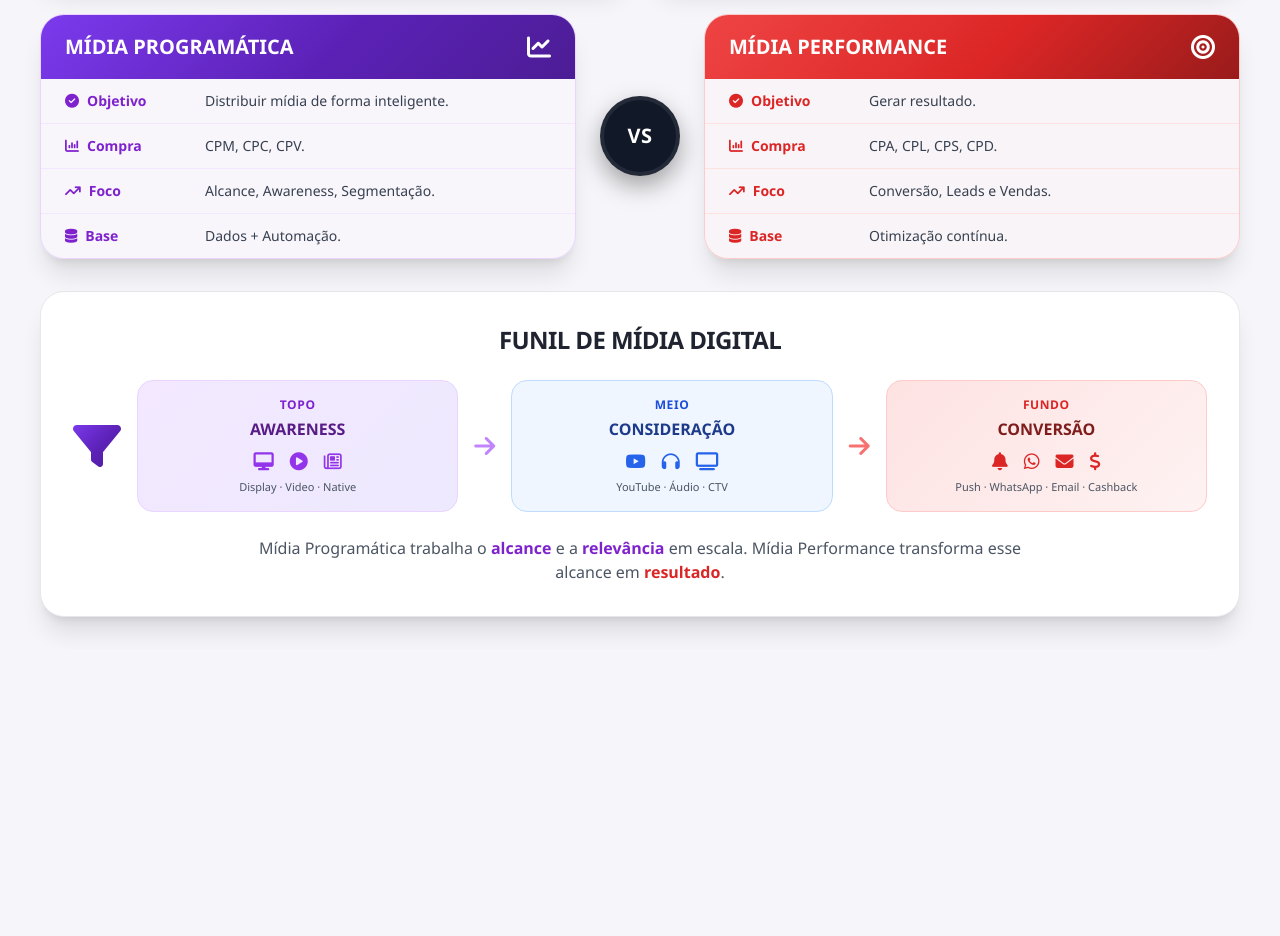
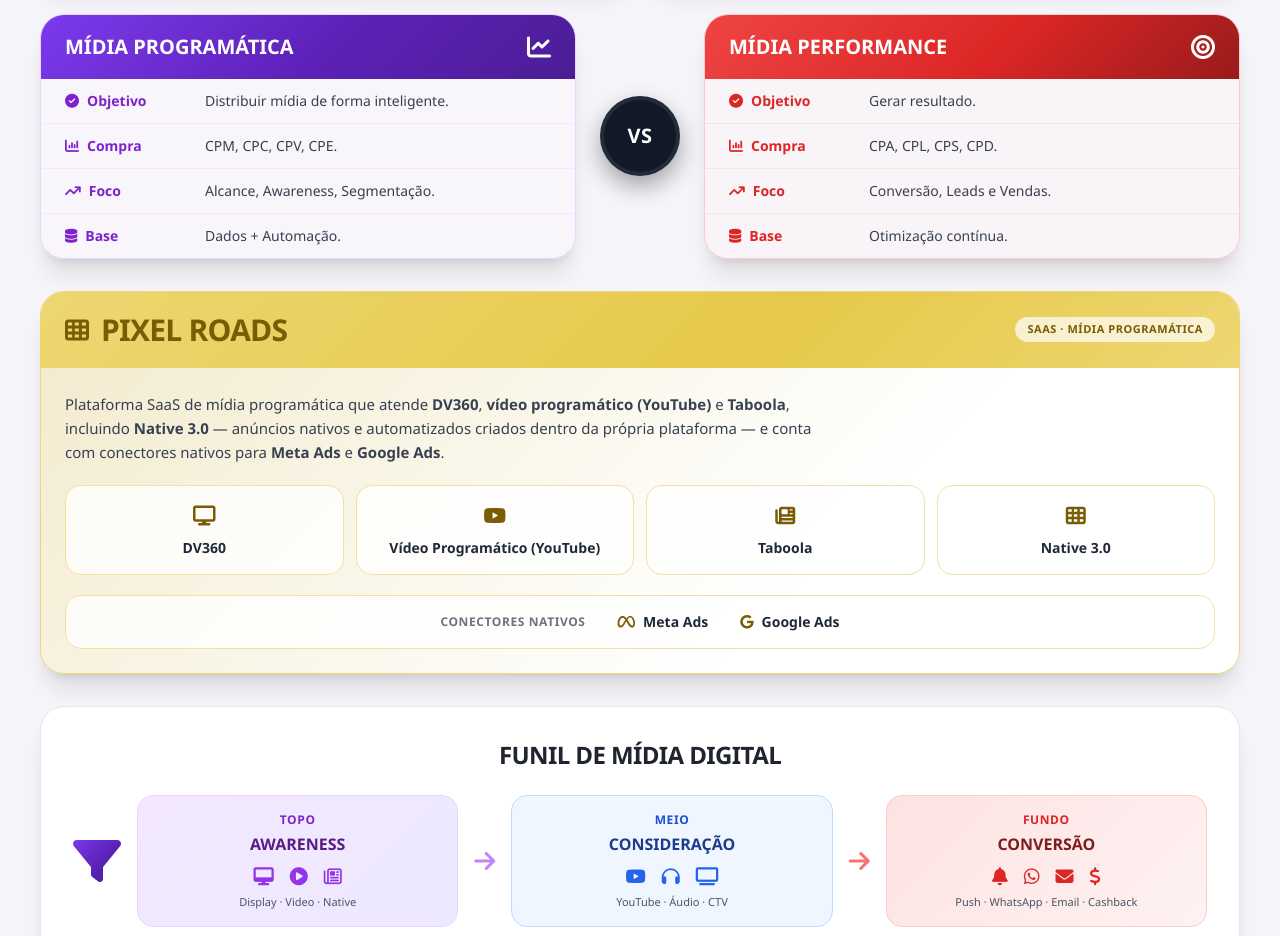
Before and after one commit to GuilhermeViana-22/midia-programatica, a plain HTML site: page index.html in a window 1280 px wide. Shown: the part 1560-2496 px from the top of the page. Before the commit the page ends 2209 px from the top, so only its background shows below. Drawn offline with nearby package versions, Linux system fonts and the light colour scheme.

Commit message:
Adiciona card PIXEL ROADS (amarelo) abaixo do comparativo

```diff
--- a/index.html
+++ b/index.html
@@ -10,6 +10,7 @@
   :root{
     --purple-1:#7c3aed; --purple-2:#5b21b6; --purple-3:#4c1d95;
     --red-1:#ef4444; --red-2:#dc2626; --red-3:#991b1b;
+    --yellow-1:#eed671; --yellow-2:#e6c94a; --yellow-ink:#7a5c05;
     --ink:#1f2430; --paper:#f6f5f9;
   }
   body{
@@ -24,6 +25,8 @@
   .grad-red{ background-image: linear-gradient(135deg, var(--red-1), var(--red-2) 55%, var(--red-3)); }
   .grad-purple-soft{ background-image: linear-gradient(135deg, #f3e8ff, #ede9fe); }
   .grad-red-soft{ background-image: linear-gradient(135deg, #fee2e2, #fef2f2); }
+  .grad-yellow{ background-image: linear-gradient(135deg, var(--yellow-1), var(--yellow-2) 60%, var(--yellow-1)); }
+  .grad-yellow-soft{ background-image: linear-gradient(135deg, rgba(238,214,113,.30), #ffffff 65%); }
 
   .badge-num{
     width:2.1rem;height:2.1rem;border-radius:.6rem;
@@ -383,7 +386,7 @@
         </div>
         <div class="grid grid-cols-[auto_1fr] gap-3 px-6 py-3 items-center">
           <div class="flex items-center gap-2 text-purple-700 font-bold text-sm w-32"><i class="fa-solid fa-chart-column"></i>Compra</div>
-          <span class="text-sm text-gray-700">CPM, CPC, CPV.</span>
+          <span class="text-sm text-gray-700">CPM, CPC, CPV, CPE.</span>
         </div>
         <div class="grid grid-cols-[auto_1fr] gap-3 px-6 py-3 items-center">
           <div class="flex items-center gap-2 text-purple-700 font-bold text-sm w-32"><i class="fa-solid fa-arrow-trend-up"></i>Foco</div>
@@ -425,6 +428,50 @@
           <div class="flex items-center gap-2 text-red-600 font-bold text-sm w-32"><i class="fa-solid fa-database"></i>Base</div>
           <span class="text-sm text-gray-700">Otimização contínua.</span>
         </div>
+      </div>
+    </div>
+  </section>
+
+  <!-- ================= PIXEL ROADS ================= -->
+  <section class="rounded-3xl shadow-xl border overflow-hidden card-hover" style="border-color:#eed671;">
+    <div class="grad-yellow px-6 py-5 flex items-center justify-between">
+      <div class="flex items-center gap-3">
+        <i class="fa-solid fa-table-cells text-2xl icon-pop" style="color:var(--yellow-ink);"></i>
+        <h2 class="text-xl sm:text-2xl lg:text-3xl font-extrabold tracking-tight" style="color:var(--yellow-ink);">PIXEL ROADS</h2>
+      </div>
+      <span class="text-[11px] font-bold tracking-wider px-3 py-1 rounded-full bg-white/70" style="color:var(--yellow-ink);">SAAS · MÍDIA PROGRAMÁTICA</span>
+    </div>
+
+    <div class="grad-yellow-soft p-5 sm:p-6 space-y-5">
+      <p class="text-sm sm:text-[15px] text-gray-700 leading-relaxed max-w-3xl">
+        Plataforma SaaS de mídia programática que atende <strong>DV360</strong>, <strong>vídeo programático (YouTube)</strong>
+        e <strong>Taboola</strong>, incluindo <strong>Native 3.0</strong> — anúncios nativos e automatizados criados dentro
+        da própria plataforma — e conta com conectores nativos para <strong>Meta Ads</strong> e <strong>Google Ads</strong>.
+      </p>
+
+      <div class="grid grid-cols-2 sm:grid-cols-4 gap-3">
+        <div class="rounded-2xl bg-white/80 border p-4 text-center card-hover" style="border-color:#f2e2a1;">
+          <i class="fa-solid fa-display text-xl icon-pop" style="color:var(--yellow-ink);"></i>
+          <p class="mt-2 text-sm font-bold text-gray-800">DV360</p>
+        </div>
+        <div class="rounded-2xl bg-white/80 border p-4 text-center card-hover" style="border-color:#f2e2a1;">
+          <i class="fa-brands fa-youtube text-xl icon-pop" style="color:var(--yellow-ink);"></i>
+          <p class="mt-2 text-sm font-bold text-gray-800">Vídeo Programático (YouTube)</p>
+        </div>
+        <div class="rounded-2xl bg-white/80 border p-4 text-center card-hover" style="border-color:#f2e2a1;">
+          <i class="fa-solid fa-newspaper text-xl icon-pop" style="color:var(--yellow-ink);"></i>
+          <p class="mt-2 text-sm font-bold text-gray-800">Taboola</p>
+        </div>
+        <div class="rounded-2xl bg-white/80 border p-4 text-center card-hover" style="border-color:#f2e2a1;">
+          <i class="fa-solid fa-table-cells text-xl icon-pop" style="color:var(--yellow-ink);"></i>
+          <p class="mt-2 text-sm font-bold text-gray-800">Native 3.0</p>
+        </div>
+      </div>
+
+      <div class="rounded-2xl bg-white/80 border p-4 flex flex-col sm:flex-row items-center justify-center gap-4 sm:gap-8" style="border-color:#f2e2a1;">
+        <span class="text-xs font-bold tracking-wider text-gray-500">CONECTORES NATIVOS</span>
+        <div class="flex items-center gap-2 font-bold text-sm text-gray-800"><i class="fa-brands fa-meta" style="color:var(--yellow-ink);"></i>Meta Ads</div>
+        <div class="flex items-center gap-2 font-bold text-sm text-gray-800"><i class="fa-brands fa-google" style="color:var(--yellow-ink);"></i>Google Ads</div>
       </div>
     </div>
   </section>
```
